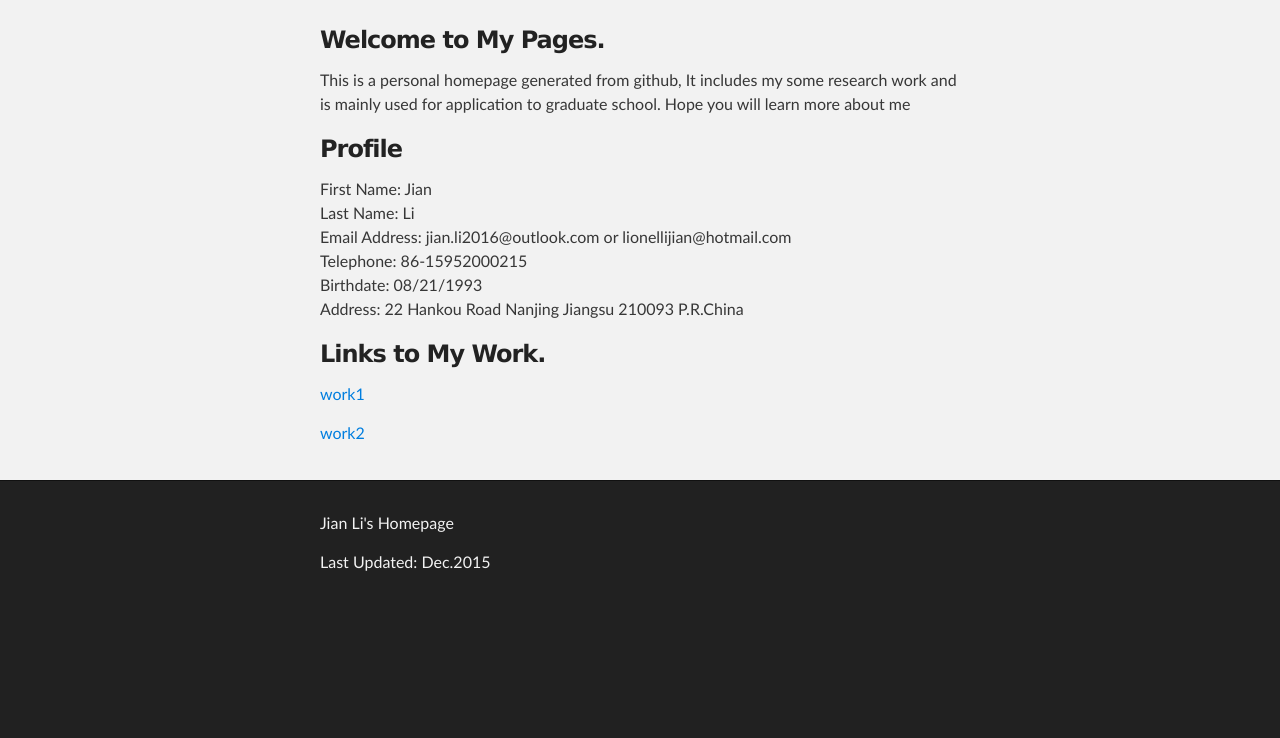
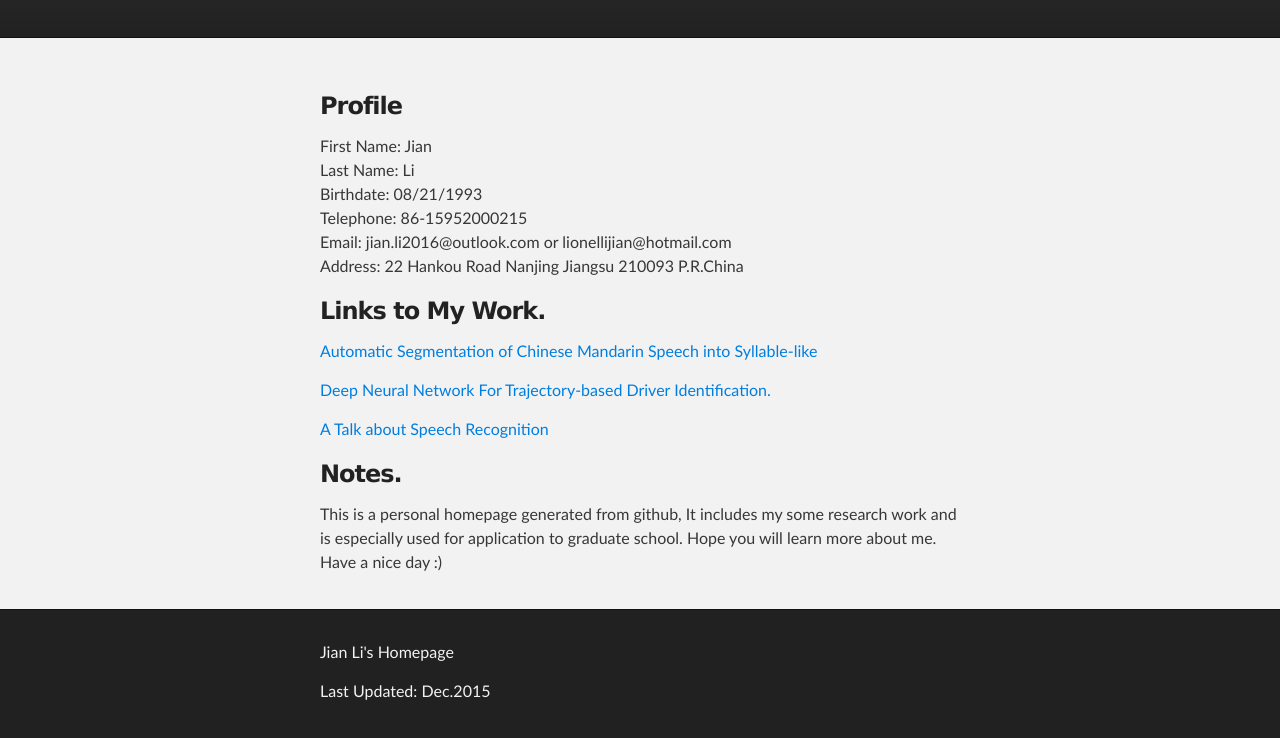
Before and after one commit to kesperado/kesperado.github.io, a plain HTML site: page index.html in a window 1280 px wide. Shown: the part 172-910 px from the top of the page. Before the commit the page ends 800 px from the top, so only its background shows below. Drawn offline with Linux system fonts and the light colour scheme.

Commit message:
revise homepage

```diff
--- a/index.html
+++ b/index.html
@@ -19,7 +19,7 @@
           <!--<a id="forkme_banner" href="https://github.com/kesperado">View on GitHub</a>-->
 
           <h1 id="project_title">Jian Li</h1>
-          <!--<h2 id="project_tagline">kesperado&#39;s blog</h2>-->
+          <h2 id="project_tagline">Nanjing University</h2>
 
         </header>
     </div>
@@ -27,28 +27,34 @@
     <!-- MAIN CONTENT -->
     <div id="main_content_wrap" class="outer">
       <section id="main_content" class="inner">
-<h3>
+<!--<h3>
 <a id="welcome-to-github-pages" class="anchor" href="#welcome-to-github-pages" aria-hidden="true"><span class="octicon octicon-link"></span></a>Welcome to My  Pages.</h3>
 
 <p>This is a personal homepage generated from github, It includes my some research work and is mainly used for application to graduate school. Hope you will learn more about me </p>
-
+-->
 <h3>
 <a id="welcome-to-github-pages" class="anchor" href="#welcome-to-github-pages" aria-hidden="true"><span class="octicon octicon-link"></span></a>Profile</h3>
 
 <p>First Name: Jian <br>
 Last Name: Li<br>
-Email Address: jian.li2016@outlook.com or lionellijian@hotmail.com<br>
+Birthdate: 08/21/1993 <br>
 Telephone: 86-15952000215<br>
-Birthdate: 08/21/1993 <br>
+Email: jian.li2016@outlook.com or lionellijian@hotmail.com<br>
 Address: 22 Hankou Road Nanjing Jiangsu 210093 P.R.China
 </p>
 
 <h3>
 <a id="welcome-to-github-pages" class="anchor" href="#welcome-to-github-pages" aria-hidden="true"><span class="octicon octicon-link"></span></a>Links to My Work.</h3>
 
-<p><a id="rather-drive-stick" class="anchor" href="test.pdf" aria-hidden="true"><span class="octicon octicon-link">work1</span></a></p>
-<p><a id="rather-drive-stick" class="anchor" href="test.pdf" aria-hidden="true"><span class="octicon octicon-link">work2</span></a></p>
+<p><a id="rather-drive-stick" class="anchor" href="test.pdf" aria-hidden="true"><span class="octicon octicon-link">Automatic Segmentation of Chinese Mandarin Speech into Syllable-like</span></a></p>
+<p><a id="rather-drive-stick" class="anchor" href="test.pdf" aria-hidden="true"><span class="octicon octicon-link">Deep Neural Network For Trajectory-based Driver Identification.</span></a></p>
+<p><a id="rather-drive-stick" class="anchor" href="test.pdf" aria-hidden="true"><span class="octicon octicon-link">A Talk about Speech Recognition</span></a></p>
 
+
+<h3>
+<a id="welcome-to-github-pages" class="anchor" href="#welcome-to-github-pages" aria-hidden="true"><span class="octicon octicon-link"></span></a>Notes.</h3>
+
+<p>This is a personal homepage generated from github, It includes my some research work and is especially used for application to graduate school. Hope you will learn more about me. Have a nice day :) </p>
 
 
 <!--
```
